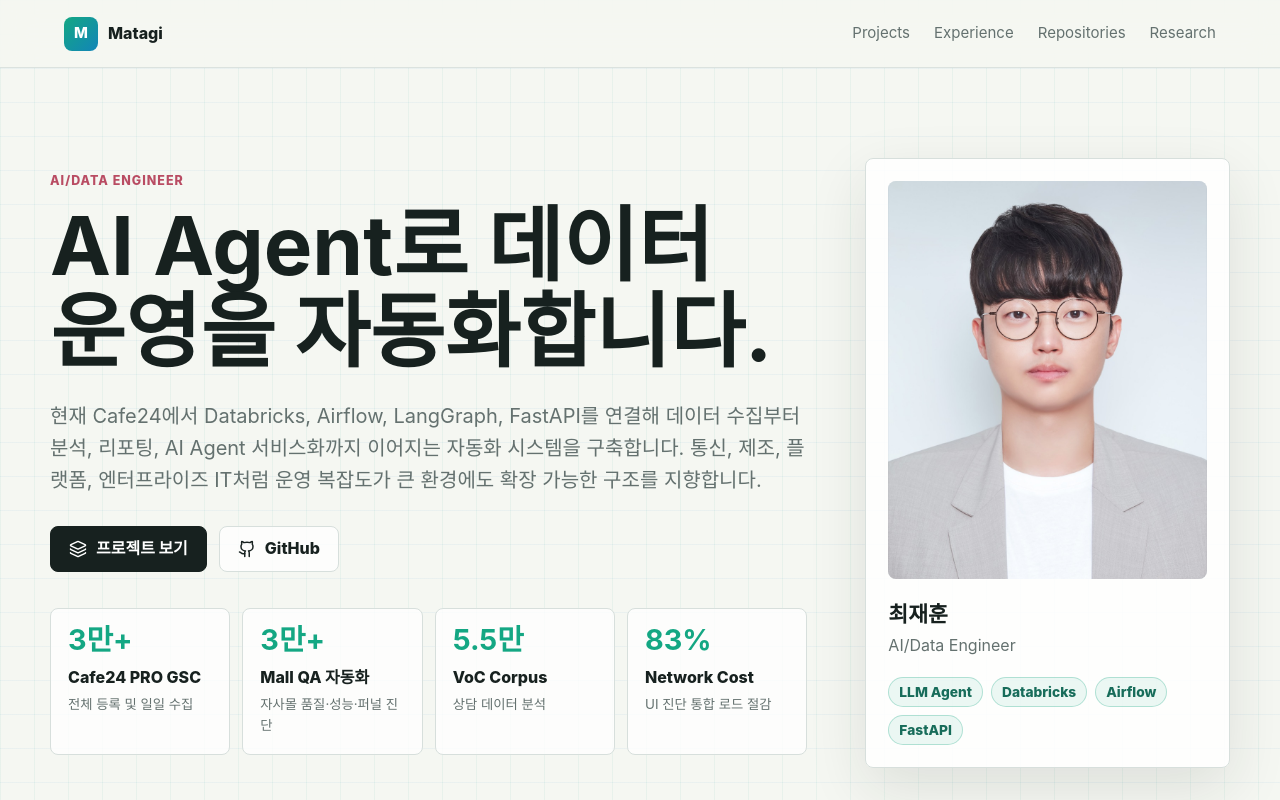
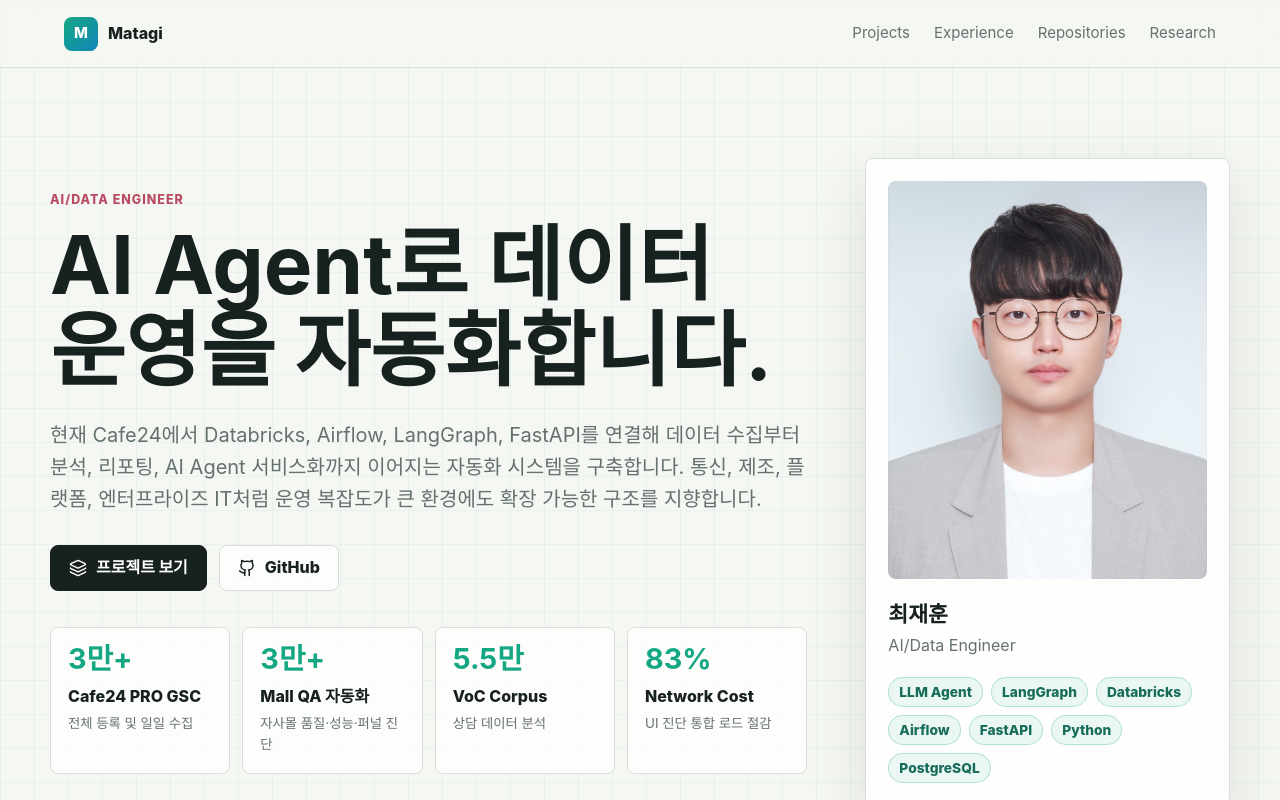
Before and after one commit to kr-MATAGI/kr-MATAGI, a Next.js app in the folder vercel-profile/: page / in a window 1280 px wide. Shown: the top 800 px of the page. Built offline with nearby package versions, Linux system fonts and the light colour scheme.

Commit message:
Update portrait profile tags

```diff
--- a/vercel-profile/app/page.jsx
+++ b/vercel-profile/app/page.jsx
@@ -124,9 +124,12 @@ export default function ProfilePage() {
             </div>
             <div className="tagGrid">
               <span>LLM Agent</span>
+              <span>LangGraph</span>
               <span>Databricks</span>
               <span>Airflow</span>
               <span>FastAPI</span>
+              <span>Python</span>
+              <span>PostgreSQL</span>
             </div>
           </aside>
         </section>
```
